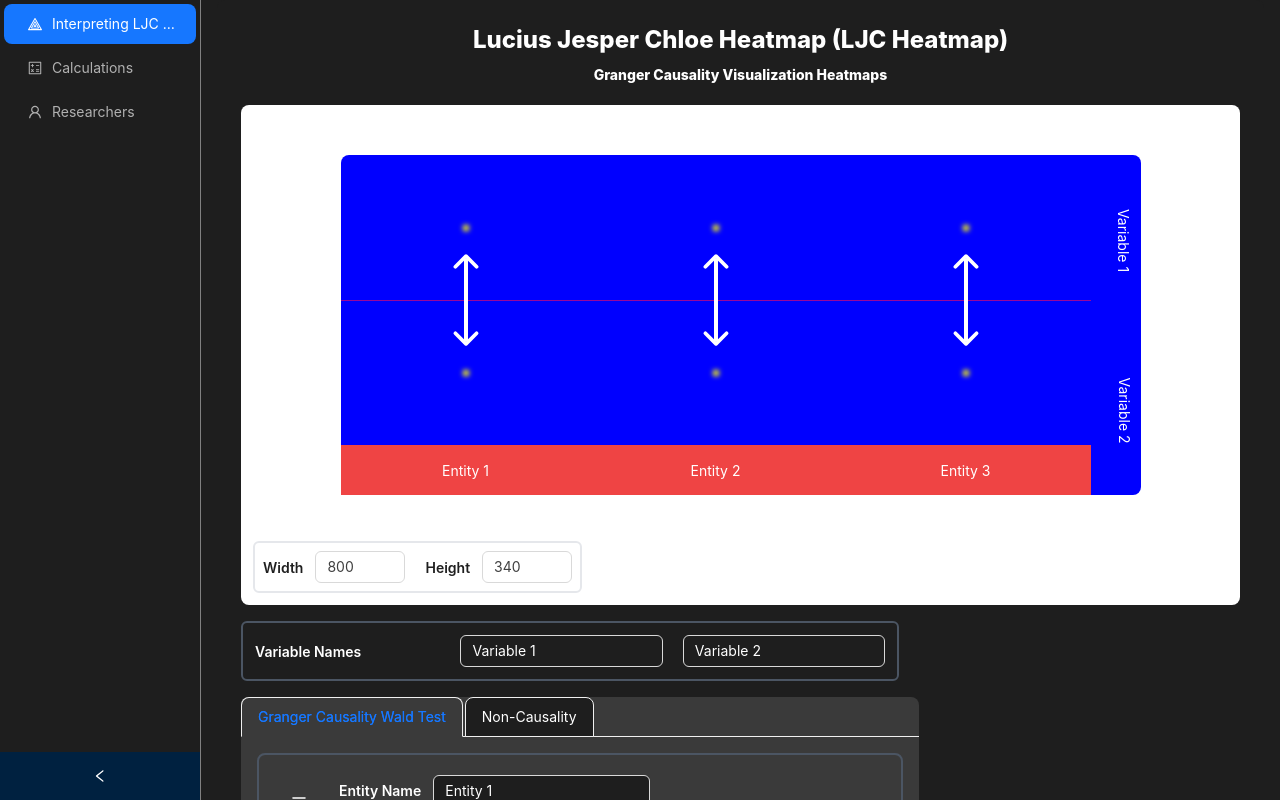
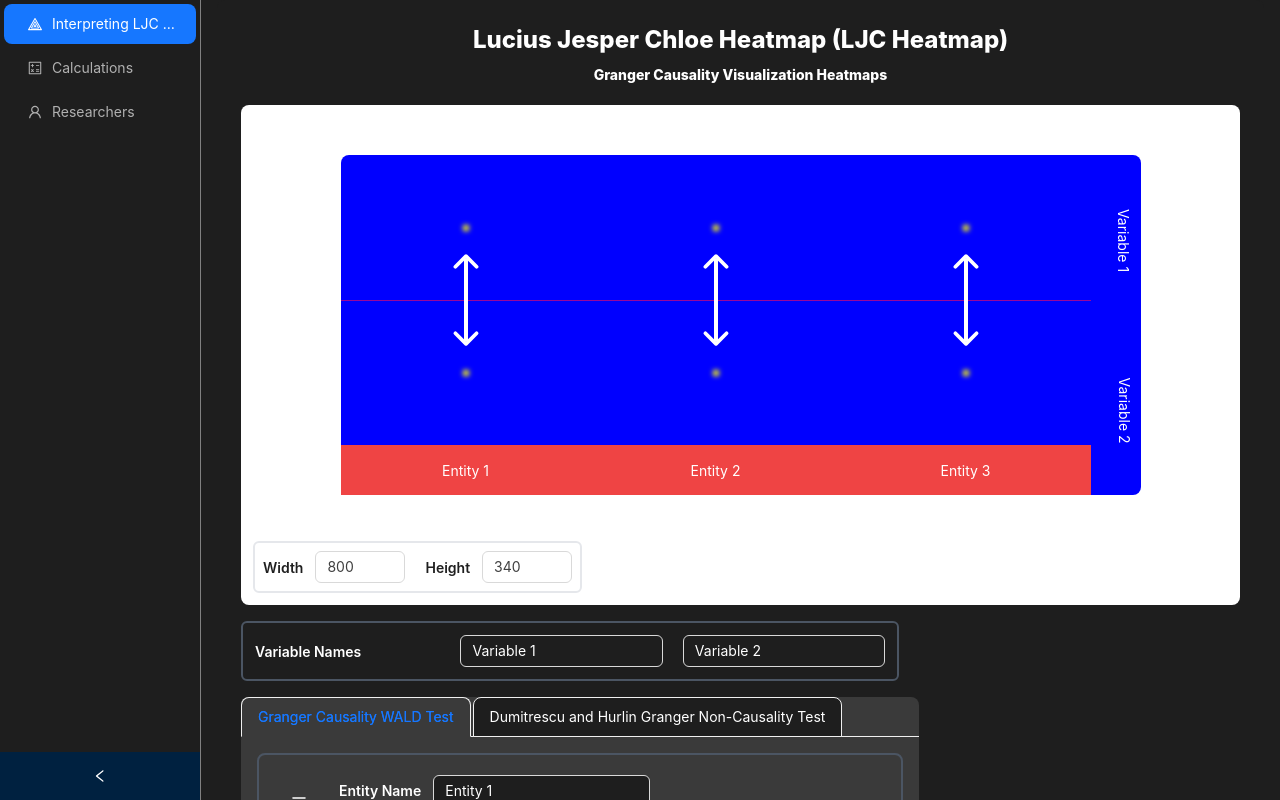
Before and after one commit to LuciusJesperChloe/LJC-HeatMap, a React (Create React App) app: page / in a window 1280 px wide. Shown: the top 800 px of the page. Built offline with nearby package versions, Linux system fonts and the light colour scheme.

Commit message:
Update RcegPage.tsx

```diff
--- a/src/pages/rceg/RcegPage.tsx
+++ b/src/pages/rceg/RcegPage.tsx
@@ -1022,7 +1022,7 @@ const RcegPage = () => {
           items={[
             {
               key: "1",
-              label: "Granger Causality Wald Test",
+              label: "Granger Causality WALD Test",
               children: (
                 <div>
                   <div className=" w-full flex flex-col gap-2">
@@ -1045,7 +1045,7 @@ const RcegPage = () => {
             },
             {
               key: "2",
-              label: "Non-Causality",
+              label: "Dumitrescu and Hurlin Granger Non-Causality Test",
               children: <div>Wald Test content</div>,
             },
           ]}
```
